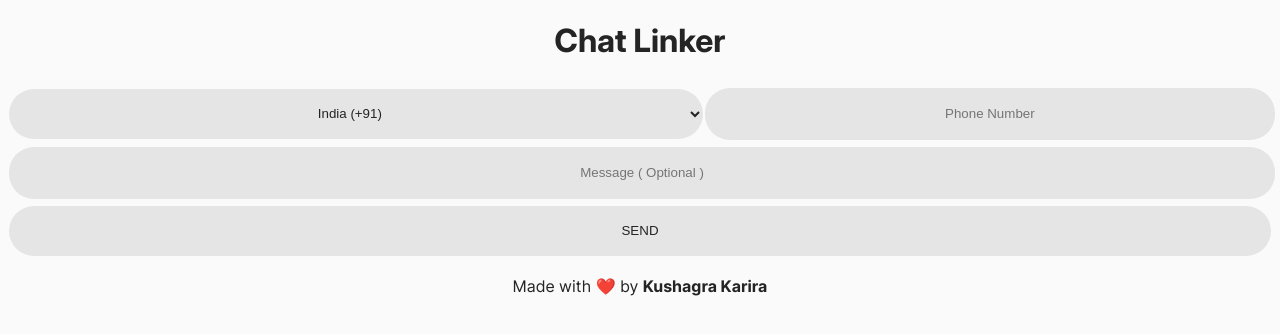
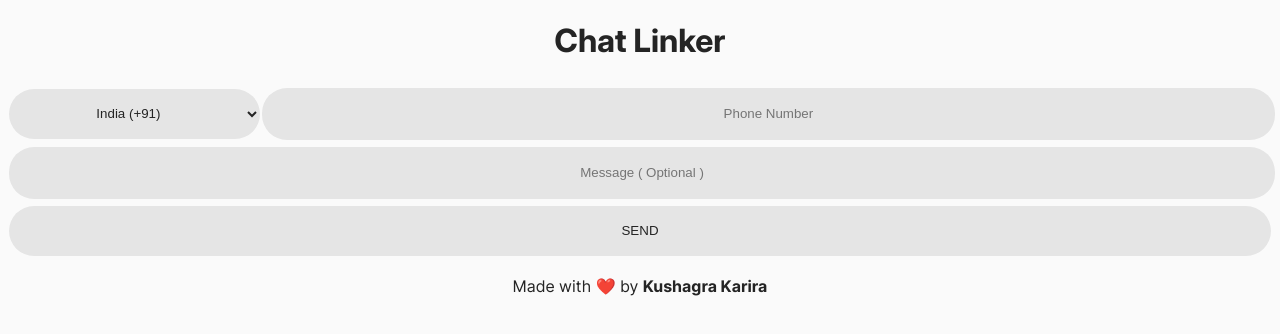
Before and after one commit to KushagraKarira/ChatLinker, a plain HTML site: page index.html in a window 1280 px wide. Drawn offline with Linux system fonts and the light colour scheme.

Commit message:
Update index.html

```diff
--- a/index.html
+++ b/index.html
@@ -276,7 +276,7 @@
 						</optgroup>
 					</select>
 				</td>
-				<td>
+				<td width="80%">
 					<input type="tel" id="phone" name="phone" placeholder="Phone Number" maxlength="10" pattern="[0-9]{10}" required>
 				</td>
 			</tr>
```
